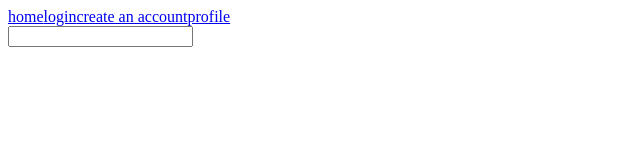
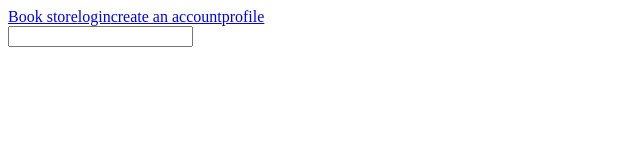
Before and after one commit to lukaszsliwinski/book-store-v2, a React (Create React App) app in the folder frontend/: page / in a window 1280 px wide. Shown: the top 160 px of the page, without its empty margins (0-640 px from the left). Built offline with nearby package versions, Linux system fonts and the light colour scheme.

Commit message:
refactor: move <nav> to outer Header component

```diff
--- a/frontend/src/App.tsx
+++ b/frontend/src/App.tsx
@@ -3,7 +3,8 @@ import { Routes, Route } from 'react-router-dom';
 import axios from 'axios';
 import Cookies from 'universal-cookie';
 
-import Home from './Home';
+import Header from './Header';
+import Search from './Search';
 import Login from './Login';
 import Register from './Register';
 import Profile from './Profile';
@@ -47,33 +48,11 @@ export default function App() {
     };
   }, []);
 
-  const logout = () => {
-    cookies.remove("TOKEN", { path: "/" });
-    localStorage.clear();
-    window.location.href = "/";
-  }
-
   return (
     <>
-      <nav>
-        <a href="/">home</a>
-        {!logged ? (
-          <>
-            <a href="/login">login</a>
-            <a href="/register">create an account</a>
-          </>
-        ) : (
-          <>
-            <span>logged as {username}</span>
-            <button onClick={() => logout()}>logout</button>
-            <a href="/cart">cart -{badge}-</a>
-          </>
-
-        )}
-        <a href="/profile">profile</a>
-      </nav>
+      <Header logged={logged} username={username} badge={badge}/>
       <Routes>
-        <Route path="/" element={<Home />} />
+        <Route path="/" element={<Search />} />
         <Route path="/login" element={<Login logged={logged} setLogged={setLogged} />} />
         <Route path="/register" element={<Register logged={logged} setLogged={setLogged} />} />
         <Route path="/profile" element={<ProtectedRoute component={<Profile token={token} />} />} />
--- /dev/null
+++ b/frontend/src/Header.tsx
@@ -0,0 +1,31 @@
+import Cookies from 'universal-cookie';
+
+const cookies = new Cookies();
+
+export default function Header({ logged, username, badge }: { logged: boolean, username: string, badge: string }) {
+  const logout = () => {
+    cookies.remove("TOKEN", { path: "/" });
+    localStorage.clear();
+    window.location.href = "/";
+  };
+
+  return (
+    <nav>
+      <a href="/" className=''>Book store</a>
+      {!logged ? (
+        <>
+          <a href="/login">login</a>
+          <a href="/register">create an account</a>
+        </>
+      ) : (
+        <>
+          <span>logged as {username}</span>
+          <button onClick={() => logout()}>logout</button>
+          <a href="/cart">cart -{badge}-</a>
+        </>
+
+      )}
+      <a href="/profile">profile</a>
+    </nav>
+  );
+};
--- a/frontend/src/Home.tsx
+++ b/frontend/src/Search.tsx
@@ -3,7 +3,7 @@ import axios from 'axios';
 
 import BookOnTheList from './BookOnTheList';
 
-export default function Home() {
+export default function Search() {
   const [input, setInput] = useState('');
   const [bookList, setBooklist] = useState<JSX.Element[] | string>('');   // przy tworzeniu frontu usunąć typ string i przekazać komunikat 'no result' listę z jednym komponentem
 
```
